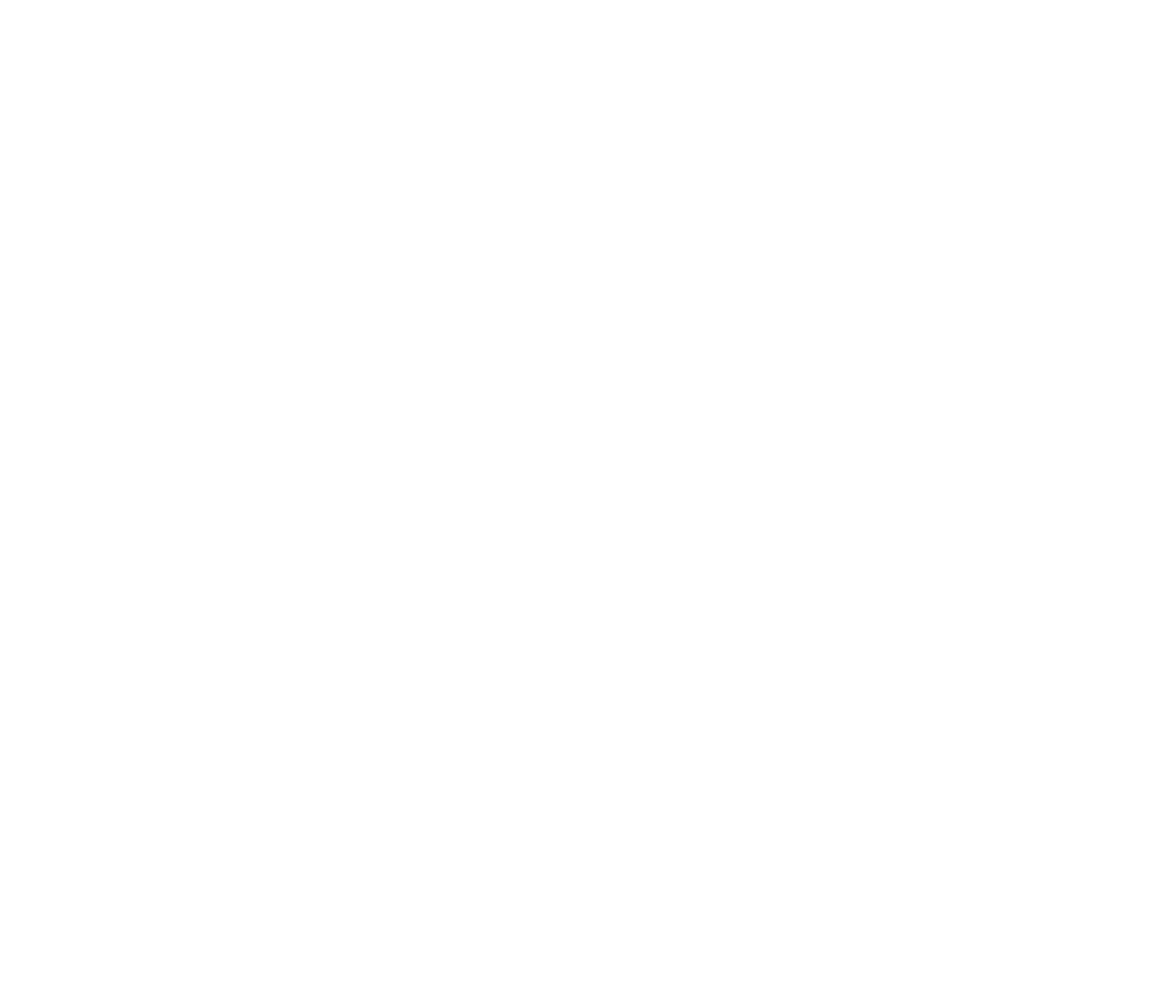
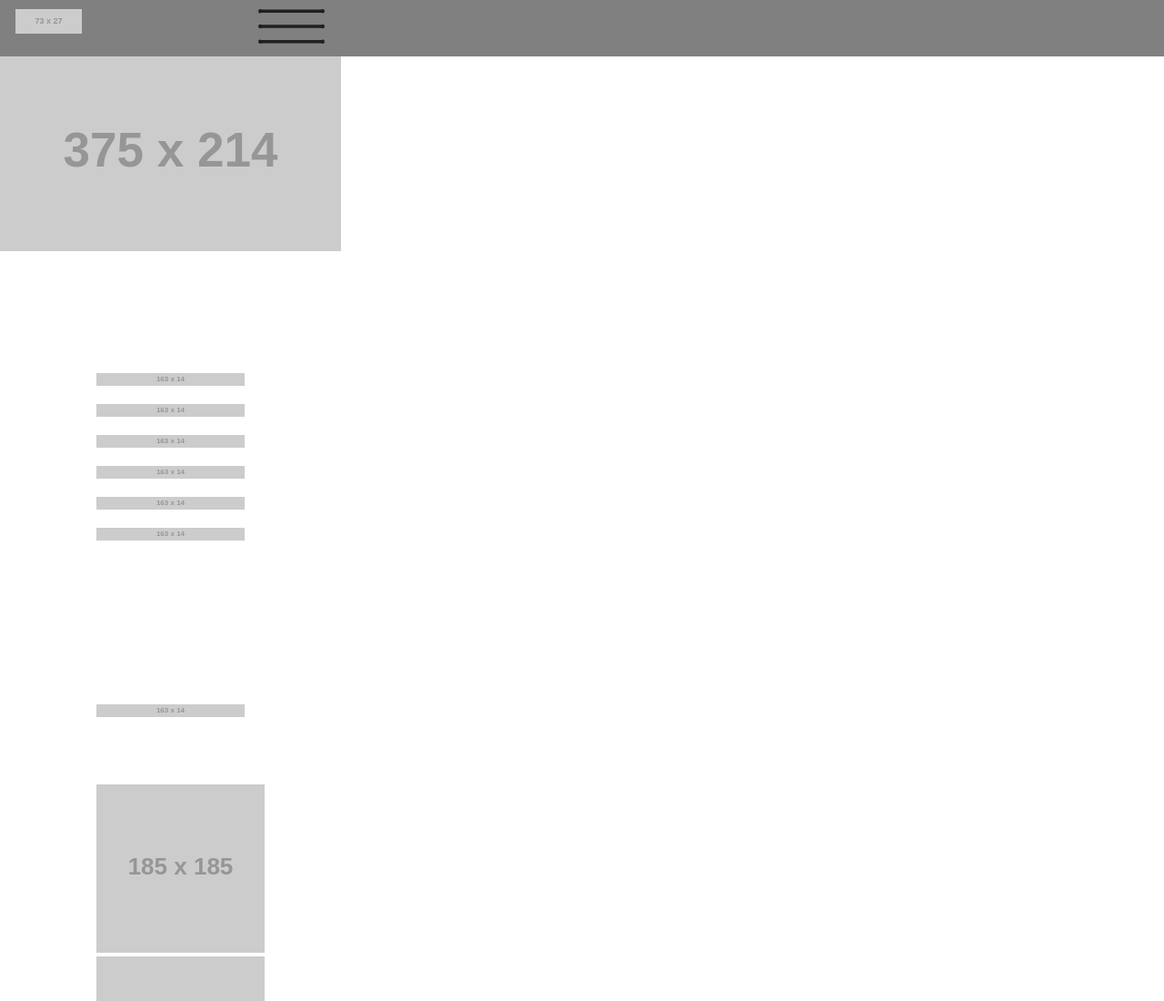
Before and after one commit to pjeet1507/patel_heavens-MIDTERM-SCAFFOLD, a plain HTML site: page mobileindex.html in a window 1280 px wide. Shown: the top 1100 px of the page at 91% size. Before the commit the page ends 800 px from the top, so only its background shows below. Drawn offline with Linux system fonts and the light colour scheme; placeholder pictures from the web are drawn by us.

Commit message:
all done

```diff
--- a/css/main.css
+++ b/css/main.css
@@ -21,11 +21,6 @@ a {
 
 .hidden {
 	display: none;
-}
-
-#container {
-	margin: 0 auto;
-	width: 1920px;
 }
 
 .contaner{
--- /dev/null
+++ b/css/mainmobile.css
@@ -0,0 +1,73 @@
+div,p,body,header,footer,section,article,nav {
+	margin: 0;
+	padding: 0;
+}
+
+img {
+	border: none;
+	margin: 0;
+	padding: 0;
+}
+
+body {
+	font-family: "Helvetica Neue", Helvetica, Arial, sans-serif;
+}
+
+a {
+	text-decoration: none;
+}
+
+.hidden {
+	display: none;
+}
+
+.container {
+	margin: 0 auto;
+	width: 375px;
+}
+
+.grid-con {
+	display: grid;
+	grid-template-columns: repeat(4, 73px);
+	grid-column-gap: 16px;
+	padding-left: 17px;
+	padding-right: 17px;
+}
+
+#header-cot {
+	background-color: gray;
+	padding-top: 10px;
+	padding-bottom: 10px;
+}
+
+.ham{
+    grid-column: 4/-1;
+}
+
+.header-logo{
+    grid-column: 1/1;
+}
+
+.info-bar {
+    grid-column: 2/3;
+    padding-top: 130px;
+    padding-bottom: 20px;
+}
+
+.info-bar img{
+    padding-bottom: 16px;
+}
+
+.cont{
+    grid-column: 2/3;
+    padding-top: 140px;
+}
+
+.profile{
+    grid-column: 2/3;
+    padding-top: 70px;
+}
+
+.copyright {
+	grid-column: 4/-1;
+}
--- a/css/reset.css
+++ /dev/null
@@ -1,42 +0,0 @@
-html, body, div, span, applet, object, iframe,
-h1, h2, h3, h4, h5, h6, p, blockquote, pre,
-a, abbr, acronym, address, big, cite, code,
-del, dfn, em, img, ins, kbd, q, s, samp,
-small, strike, strong, sub, sup, tt, var,
-b, u, i, center,
-dl, dt, dd, ol, ul, li,
-fieldset, form, label, legend,
-table, caption, tbody, tfoot, thead, tr, th, td,
-article, aside, canvas, details, embed,
-figure, figcaption, footer, header, hgroup,
-menu, nav, output, ruby, section, summary,
-time, mark, audio, video {
-	margin: 0;
-	padding: 0;
-	border: 0;
-	font-size: 100%;
-	font: inherit;
-	vertical-align: baseline;
-}
-article, aside, details, figcaption, figure,
-footer, header, hgroup, menu, nav, section {
-	display: block;
-}
-body {
-	line-height: 1;
-}
-ol, ul {
-	list-style: none;
-}
-blockquote, q {
-	quotes: none;
-}
-blockquote:before, blockquote:after,
-q:before, q:after {
-	content: '';
-	content: none;
-}
-table {
-	border-collapse: collapse;
-	border-spacing: 0;
-}
--- a/mobileindex.html
+++ b/mobileindex.html
@@ -6,11 +6,47 @@
     <meta name="viewport" content="width=device-width, initial-scale=1.0">
     <title>MOBILE MIDTERM SCAFFOLD</title>
     <link rel="reset" href="/css/reset.css">
-    <link rel="stylesheet" href="/css/main.css">
+    <link rel="stylesheet" href="/css/mainmobile.css">
 </head>
 <body>
+    <div class="contaner">
     <header>
-        <h1 class="hidden">MIDTERM SCAFFOLD</h1>
+        <h1 class="hidden"> MOBILE MIDTERM SCAFFOLD</h1>
+        <header id="header-cot">
+            <div id="main-header" class="grid-con">
+                <div class="header-logo">
+                    <img src="https://via.placeholder.com/73x27">
+                </div>
+                <div class="ham">
+                    <img src="./images/hamburger menu.svg">
+                </div>
+            </div>
+        </header>
     </header>
+    <div class="hero-img">
+        <img src="https://via.placeholder.com/375x214">
+    </div>
+    <section class="grid-con">
+
+        <div class="info-bar">
+            <img src="https://via.placeholder.com/163x14">
+            <img src="https://via.placeholder.com/163x14">
+            <img src="https://via.placeholder.com/163x14">
+            <img src="https://via.placeholder.com/163x14">
+            <img src="https://via.placeholder.com/163x14">
+            <img src="https://via.placeholder.com/163x14">
+        </div>
+        <div class="cont">
+            <img src="https://via.placeholder.com/163x14">
+        </div>
+        <div class="profile">
+            <img src="https://via.placeholder.com/185x185">
+            <img src="https://via.placeholder.com/185x185">
+            <img src="https://via.placeholder.com/185x185">
+            <img src="https://via.placeholder.com/185x185">
+            <img src="https://via.placeholder.com/185x185">
+            <img src="https://via.placeholder.com/185x185">
+        </div>
+    </div>
 </body>
 </html>
```
Also changed, not shown: images/hamburger menu.svg (added).
